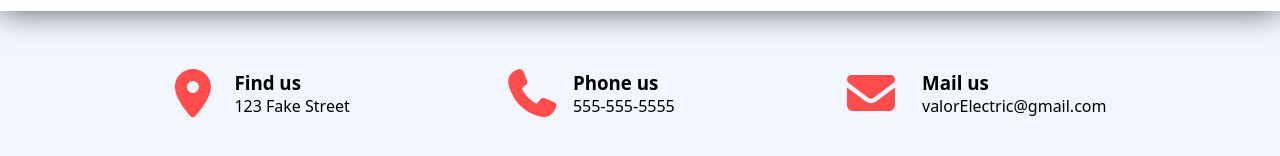
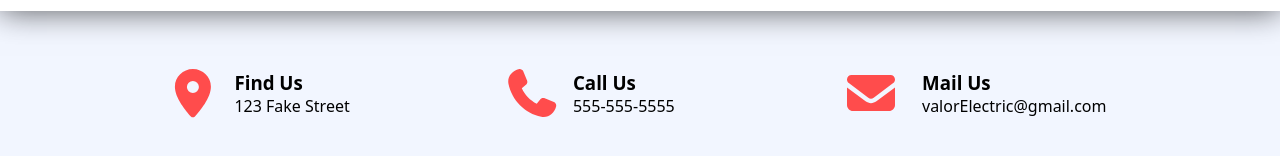
Before and after one commit to Plofland/ValorElectric, a React (Vite) app: page / in a window 1280 px wide. Shown: the part 721-877 px from the top of the page. Built offline with nearby package versions, Linux system fonts and the light colour scheme.

Commit message:
update the footer item text

```diff
--- a/src/components/Footer.tsx
+++ b/src/components/Footer.tsx
@@ -9,7 +9,12 @@ const Footer = () => {
 	return (
 		<>
 			<ContactContainer>
-				<Fade direction='up' cascade damping={0.15} triggerOnce>
+				<Fade
+					direction="up"
+					cascade
+					damping={0.15}
+					triggerOnce
+				>
 					{/* Find Us (Clickable) */}
 					<ContactCard
 						href="https://maps.google.com/?q=123+Fake+Street"
@@ -22,7 +27,7 @@ const Footer = () => {
 							/>
 						</IconContainer>
 						<ContactText>
-							<h3>Find us</h3>
+							<h3>Find Us</h3>
 							123 Fake Street
 						</ContactText>
 					</ContactCard>
@@ -35,7 +40,7 @@ const Footer = () => {
 							/>
 						</IconContainer>
 						<ContactText>
-							<h3>Phone us</h3>
+							<h3>Call Us</h3>
 							555-555-5555
 						</ContactText>
 					</ContactCard>
@@ -48,7 +53,7 @@ const Footer = () => {
 							/>
 						</IconContainer>
 						<ContactText>
-							<h3>Mail us</h3>
+							<h3>Mail Us</h3>
 							valorElectric@gmail.com
 						</ContactText>
 					</ContactCard>
```
